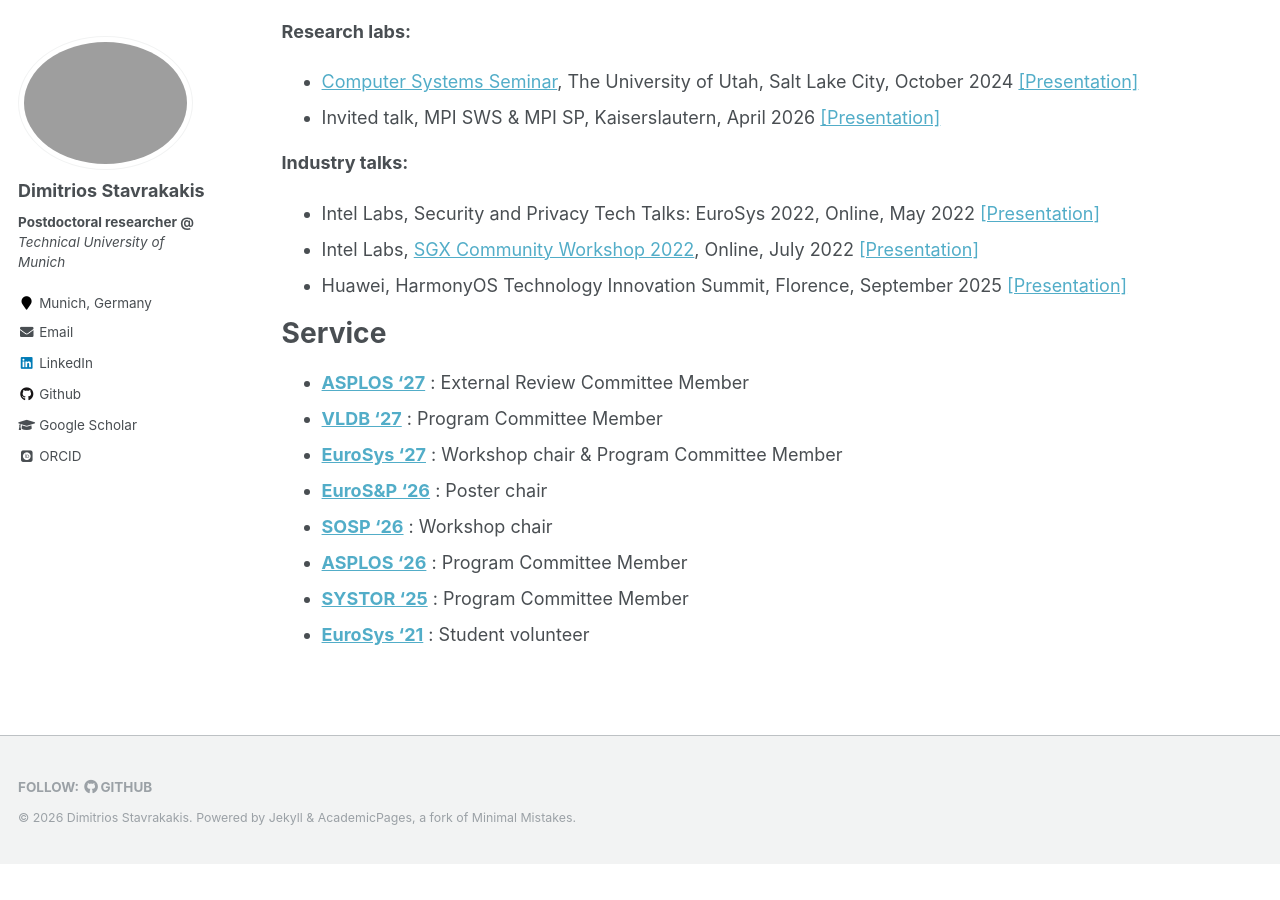
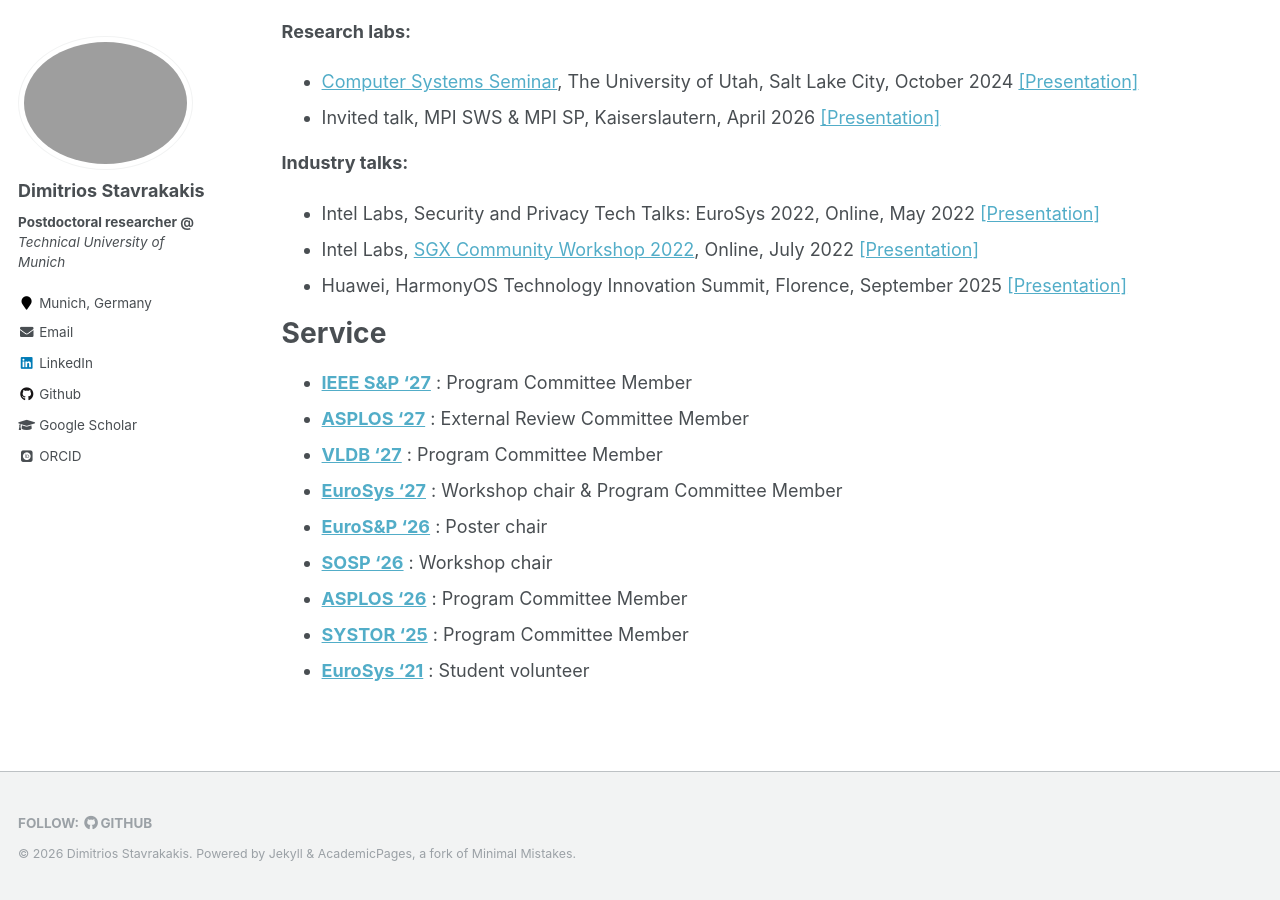
Before and after one commit to dimstav23/dimstav23.github.io, a Jekyll site: the page built from _pages/cv.md, in a window 1280 px wide and 900 px high, scrolled down 2616 px. Built offline with Jekyll 4.4.1, drawn with Linux system fonts in a browser that asks for light colours; some web fonts are replaced; before the commit the page ends 3480 px from its top, so only the background shows below that.

```diff
--- a/_pages/cv.md
+++ b/_pages/cv.md
@@ -110,7 +110,8 @@ Invited talks
 
 Service
 ======
-- __[ASPLOS '27](https://dimstav23.github.io/cv)__ : External Review Committee Member
+- __[IEEE S&P '27](https://sp2027.ieee-security.org/)__ : Program Committee Member
+- __[ASPLOS '27](https://www.asplos-conference.org/asplos2027/)__ : External Review Committee Member
 - __[VLDB '27](https://www.vldb.org/2027/)__ : Program Committee Member
 - __[EuroSys '27](https://2027.eurosys.org/index.html)__ : Workshop chair & Program Committee Member
 - __[EuroS&P '26](https://eurosp2026.ieee-security.org/)__ : Poster chair
```
